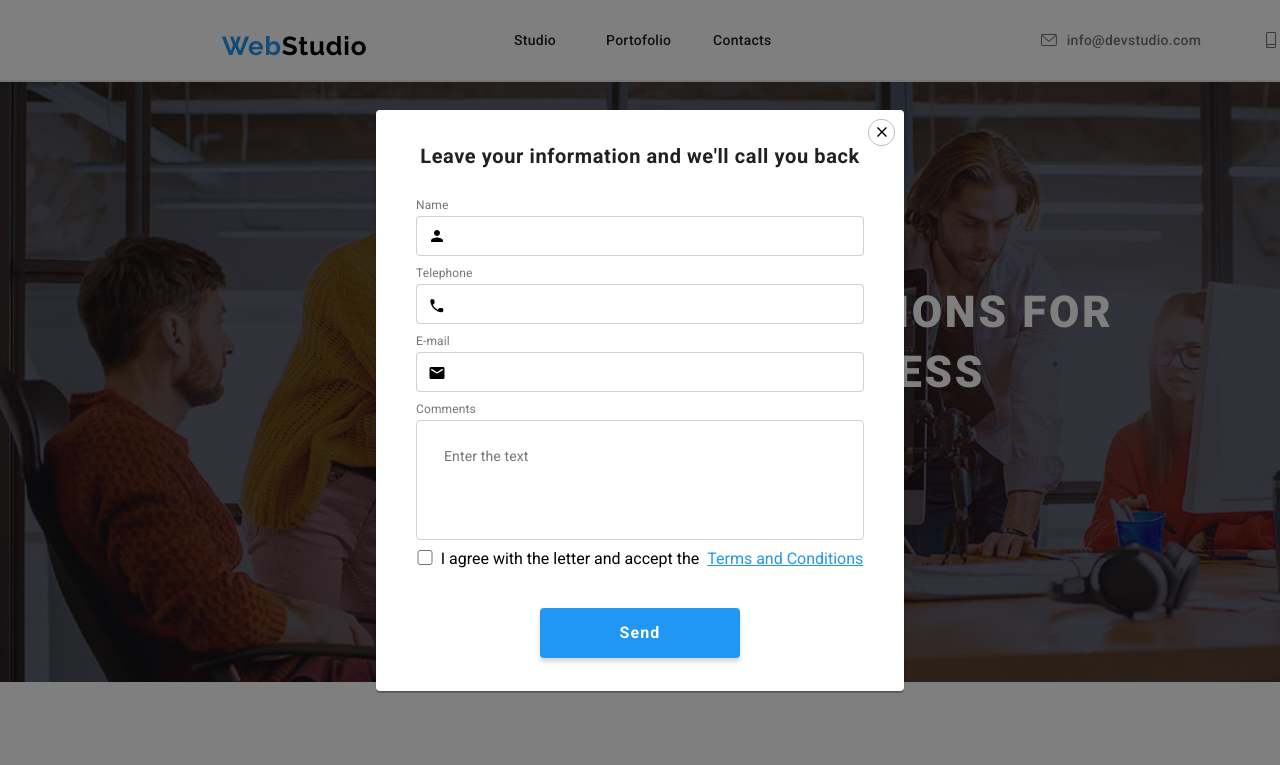
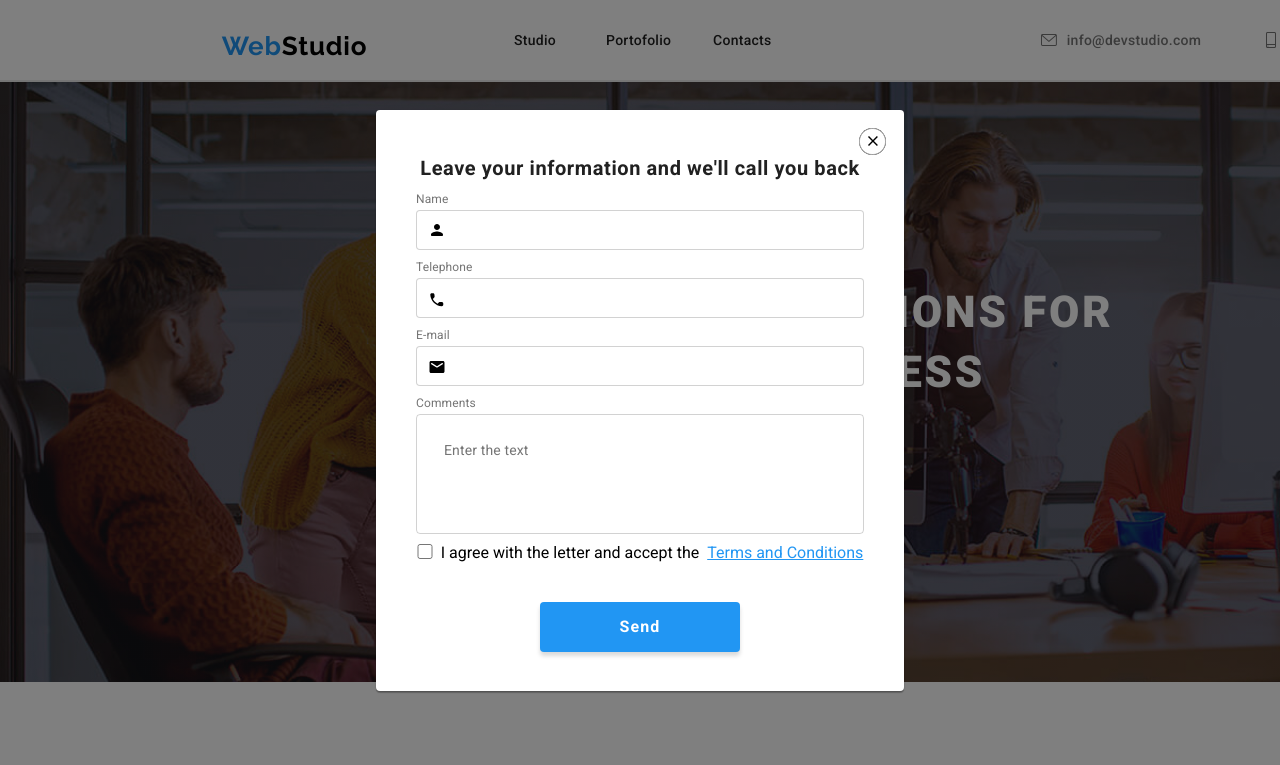
Before and after one commit to P-Alex13/goit-markup-hw-06, a plain HTML site: page index.html in a window 1280 px wide. Both pictures are taken after a click on the button "Request our service". Shown: the top 765 px of the page. Drawn offline with nearby package versions, Linux system fonts and the light colour scheme.

Commit message:
Update index..css

```diff
--- a/index..css
+++ b/index..css
@@ -907,12 +907,11 @@ visibility: hidden;
 }
 
 .close-btn svg{
-  background-color: #fff;
+  background-color: #ffffff;
   border: none;
   width: 27px;
 height: 27px;
 flex-shrink: 0;
-color: #fff;
 cursor: pointer;
 position: absolute;
 right: 9px;
@@ -920,15 +919,18 @@ top:9px;
 
 }
 
-.close-btn:hover use,
-.close-btn:focus svg{
-  color:#2196F3;
+.modal-content .close-btn svg:hover {
+  fill: #2196F3;
+  color: #2196f3;
 }
+
 
 .close-btn {
   background-color: #fff;
   border: none;
-
+  position: absolute;
+right: 9px;
+top:9px;
 }
 
 /* Modal FORM */
@@ -938,13 +940,14 @@ top:9px;
 .form-modal{
   display: flex;
   flex-direction: column;
-  gap:px;
+
   margin-top:30px;
   width: 448px;
 height: 40px;
 flex-shrink: 0;
 gap:10px;
 position: relative;
+margin-top:12px;
 
 }
 
@@ -966,6 +969,7 @@ font-style: normal;
 font-weight: 700;
 line-height: normal;
 letter-spacing: 0.6px;
+margin-top:30px;
 }
 
 form .label-text-modal{
```
